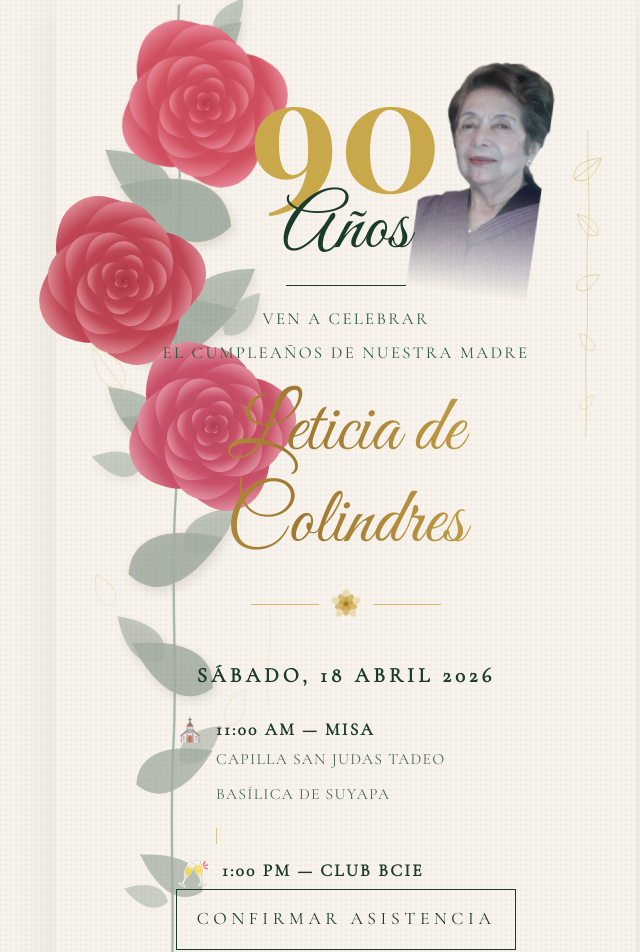
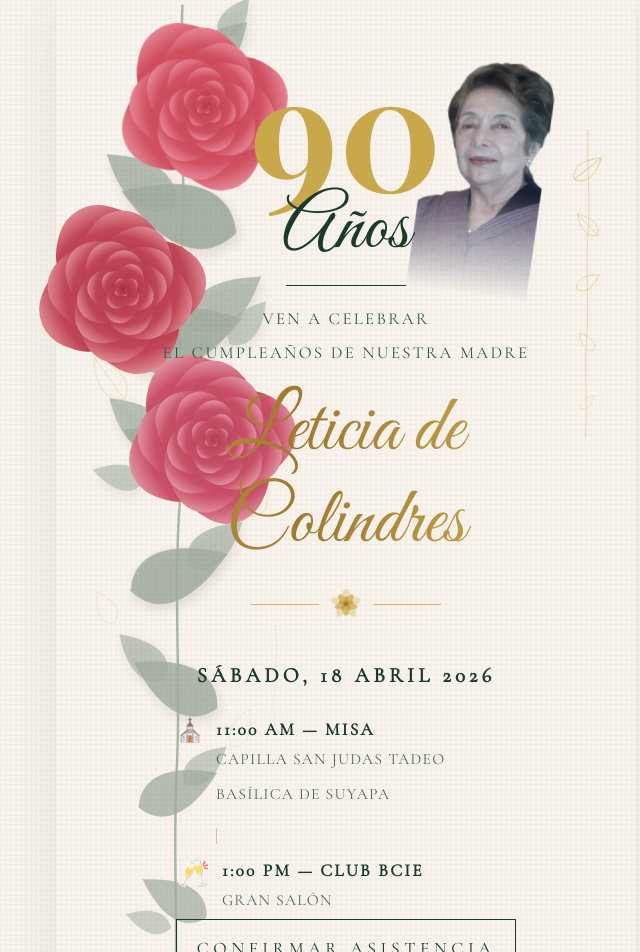
Before and after one commit to andures/cumplenso-mama, a React (Vite) app in the folder frontend/: page / in a window 1280 px wide. Shown: the top 952 px of the page, without its empty margins (294-934 px from the left). Built offline with nearby package versions, Linux system fonts and the light colour scheme; a web font is replaced by a local one.

Commit message:
feat: add venue name display in Invitation component

```diff
--- a/frontend/src/pages/Invitation.tsx
+++ b/frontend/src/pages/Invitation.tsx
@@ -1008,6 +1008,18 @@ export default function Invitation() {
                       >
                         1:00 PM — Club BCIE
                       </Typography>
+                      <Typography
+                        sx={{
+                          fontFamily: '"Cormorant Garamond", serif',
+                          fontSize: { xs: "1rem", sm: "0.98rem" },
+                          letterSpacing: "0.08em",
+                          color: "#4a6a56",
+                          textTransform: "uppercase",
+                          lineHeight: { xs: 1.8, sm: 2.2 },
+                        }}
+                      >
+                        Gran Salón
+                      </Typography>
                     </Box>
                   </Box>
                 </Box>
```
